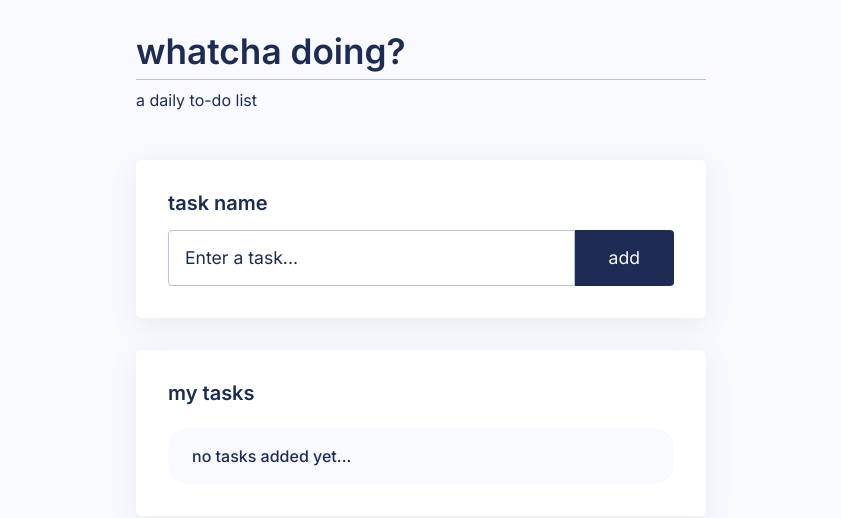
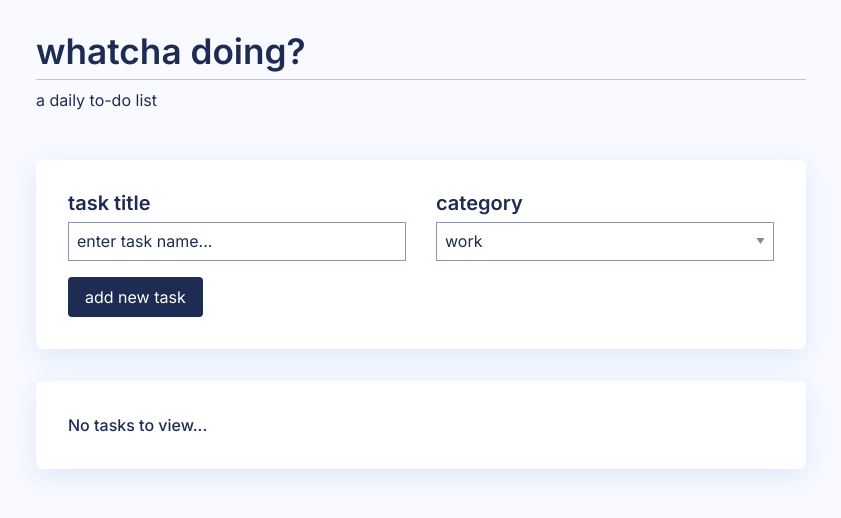
Before and after one commit to stunoir/do-flow, a Vue app: page / in a window 1280 px wide. Shown: the top 518 px of the page, without its empty margins (219-1060 px from the left). Built offline with nearby package versions, Linux system fonts and the light colour scheme.

Commit message:
enhance task management UI with category grouping and improved animations

```diff
--- a/src/components/SiteHeader.vue
+++ b/src/components/SiteHeader.vue
@@ -1,10 +1,10 @@
 <script setup></script>
 
 <template>
-  <header class="wrapper-header">
+  <header class="wrapper-header animated fadeIn">
     <div class="grid-container">
       <div class="grid-x grid-padding-x align-center">
-        <div class="cell large-6 medium-8 small-11">
+        <div class="cell large-8 small-11">
           <h1>whatcha doing?</h1>
           <p>a daily to-do list</p>
         </div>
--- a/src/components/Tracker.vue
+++ b/src/components/Tracker.vue
@@ -1,75 +1,141 @@
 <script setup>
-  import { reactive, ref, onMounted, watch } from 'vue'
+  import { ref, onMounted, watch, computed, nextTick } from 'vue'
   import { useToast } from 'vue-toastification'
 
+  // state
   const newTask = ref('')
-  const tasks = reactive([])
+  const newTaskCate = ref('work')
+  const taskInput = ref(null)
+  const tasks = ref([])
   const toast = useToast()
 
-  // load tasks from localStorage when the component is mounted
+  // load tasks from localStorage
   onMounted(() => {
     const storedTasks = localStorage.getItem('user-tasks')
     if (storedTasks) {
-      tasks.push(...JSON.parse(storedTasks))
+      tasks.value = JSON.parse(storedTasks)
     }
   })
 
-  // watch the tasks array and update localStorage when it changes
+  // watch for changes and update localStorage
   watch(
     tasks,
     (newTasks) => {
       localStorage.setItem('user-tasks', JSON.stringify(newTasks))
     },
-    { deep: true } // ensure nested changes in the reactive array are tracked
+    { deep: true }
   )
 
-  const addTask = () => {
-    if (newTask.value.trim() !== '') {
-      tasks.push(newTask.value)
+  // computed: Group tasks by category (sorted Z-A)
+  const groupedTasks = computed(() => {
+    const grouped = tasks.value.reduce((acc, task) => {
+      if (!acc[task.category]) {
+        acc[task.category] = []
+      }
+      acc[task.category].push(task)
+      return acc
+    }, {})
+
+    return Object.keys(grouped)
+      .sort((a, b) => b.localeCompare(a))
+      .reduce((sorted, key) => {
+        sorted[key] = grouped[key]
+        return sorted
+      }, {})
+  })
+
+  // computed: Count of categories
+  const groupCount = computed(() => Object.keys(groupedTasks.value).length)
+
+  // add a new task
+  const addTask = async () => {
+    if (!newTask.value.trim()) return
+
+    tasks.value.push({
+      id: Date.now(), // Ensure unique ID
+      title: newTask.value.trim(),
+      category: newTaskCate.value
+    })
+
     newTask.value = ''
-      toast.info('New task added!', { timeout: 3000 })
-    }
+    newTaskCate.value = 'work'
+
+    toast.info('New task added!', { timeout: 2500 })
+
+    await nextTick() // ensure DOM updates before focusing
+    taskInput.value.focus()
   }
 
-  const deleteTask = (idx) => {
-    tasks.splice(idx, 1)
-    toast.info(`Task #${idx + 1} removed.`, { timeout: 2500 })
+  // delete task by ID
+  const deleteTask = (id) => {
+    tasks.value = tasks.value.filter((task) => task.id !== id)
+    toast.info(`Task removed`, { timeout: 2500 })
   }
 </script>
 
 <template>
   <main>
-    <div class="wrapper-section">
+    <div class="wrapper-section animated fadeIn">
       <div class="grid-container">
+        <!-- form -->
         <div class="grid-x grid-padding-x align-center">
-          <div class="cell large-6 medium-8 small-11">
-            <!-- input form -->
-            <form @submit.prevent="addNewTask" class="block-container block-form m-b-2">
-              <label for="txtTask">task name</label>
-              <div class="flex-input m-t-1">
-                <input autocomplete="off" v-model="newTask" id="txtTask" type="text" placeholder="Enter a task..." />
-                <button @click="addTask" class="btn-action">add</button>
+          <div class="cell large-8 small-11">
+            <form @submit.prevent="addTask" class="block-container block-form form-general m-b-2">
+              <div class="grid-x grid-padding-x">
+                <div class="cell medium-6">
+                  <label for="txtTask">task title</label>
+                  <input
+                    ref="taskInput"
+                    v-model="newTask"
+                    id="txtTask"
+                    type="text"
+                    placeholder="enter task name..."
+                    autocomplete="off"
+                  />
                 </div>
+                <div class="cell medium-6">
+                  <label for="ddlCate">category</label>
+                  <select v-model="newTaskCate" id="ddlCate">
+                    <option value="work">work</option>
+                    <option value="personal">personal</option>
+                  </select>
+                </div>
+              </div>
+              <button type="submit" class="btn-main btn-main--sm">add new task</button>
             </form>
+          </div>
+        </div>
 
-            <!-- list of tasks -->
+        <!-- lists -->
+        <div class="grid-x grid-row-gap grid-padding-x align-center">
+          <transition-group name="fadeouter">
+            <div v-if="groupCount === 0" class="cell small-11 large-8">
               <div class="block-container">
-              <h2>my tasks</h2>
+                <p>No tasks to view...</p>
+              </div>
+            </div>
+            <div
+              v-else
+              v-for="(taskList, category) in groupedTasks"
+              :key="category"
+              class="cell small-11"
+              :class="[groupCount > 1 ? 'large-6' : 'large-8']"
+            >
+              <div class="block-container" :class="category">
+                <h2>{{ category }} task</h2>
                 <ul class="tasks-list">
                   <transition-group name="fade">
-                  <li v-for="(task, index) in tasks" :key="task">
+                    <li v-for="task in taskList" :key="task.id">
                       <div class="flex-container flex-gap-20 flex-between">
-                      <p>{{ task }}</p>
-                      <button @click="deleteTask(index)" class="btn-main btn-main--ghost btn-main--xs">done</button>
+                        <p>{{ task.title }}</p>
+                        <button @click="deleteTask(task.id)" class="btn-main btn-main--xs">done</button>
                       </div>
                     </li>
                   </transition-group>
-                <li v-if="tasks.length === 0">
-                  <p>no tasks added yet...</p>
-                </li>
                 </ul>
               </div>
             </div>
+          </transition-group>
         </div>
       </div>
     </div>
@@ -77,13 +143,22 @@
 </template>
 
 <style scoped>
-  /* Fade transition animation */
+  /* transition animations */
   .fade-enter-active,
   .fade-leave-active {
-    transition: opacity 0.5s ease;
+    transition: opacity 0.3s ease;
   }
   .fade-enter-from,
   .fade-leave-to {
+    opacity: 0;
+  }
+
+  .fadeouter-enter-active,
+  .fadeouter-leave-active {
+    transition: opacity 0 ease;
+  }
+  .fadeouter-enter-from,
+  .fadeouter-leave-to {
     opacity: 0;
   }
 
@@ -92,9 +167,10 @@
     margin: 0;
 
     li {
-      background-color: #f9faff;
+      background-color: rgba(98, 155, 248, 0.1);
       padding: 1rem 1.5rem;
-      border-radius: 20px;
+      border-radius: 10px;
+      text-transform: lowercase;
 
       &:not(:last-of-type) {
         margin-block-end: 1rem;
@@ -112,7 +188,7 @@
     background-color: #fff;
     padding: 2rem;
     border-radius: 6px;
-    box-shadow: rgba(100, 100, 111, 0.1) 0px 7px 29px 0px;
+    box-shadow: rgba(98, 155, 248, 0.2) 0px 7px 29px 0px;
 
     h2,
     label {
@@ -121,11 +197,41 @@
       color: #1e2c53;
       font-weight: 600;
     }
+    p {
+      margin-bottom: 0;
+      font-weight: 500;
+      color: #1e2c53;
+    }
+
+    &.personal {
+      box-shadow: rgba(203, 85, 224, 0.2) 0px 7px 29px 0px;
+
+      li {
+        background-color: rgba(203, 85, 224, 0.1);
+      }
+    }
   }
 
   .block-form {
     container-type: scroll-state;
     position: sticky;
     top: 0;
+
+    input:not(.btn-main):not(.btn),
+    select {
+      border-color: rgba(30, 44, 83, 0.5);
+      color: #1e2c53;
+
+      &::placeholder {
+        color: #1e2c53;
+        transition: color 0.3s;
+      }
+
+      &:focus {
+        &::placeholder {
+          color: transparent;
+        }
+      }
+    }
   }
 </style>
```
Lines whose indentation alone changed are shown as unchanged.
